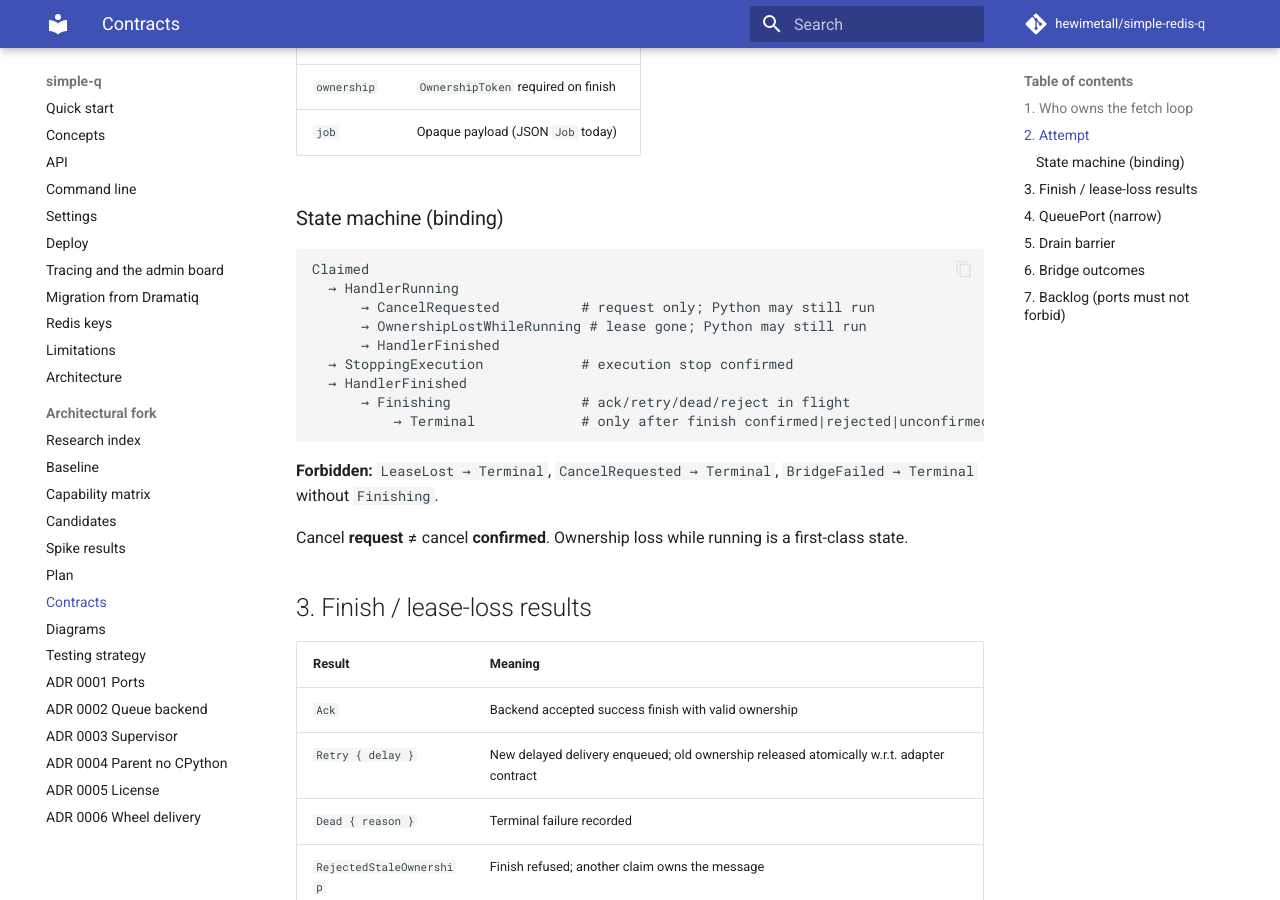
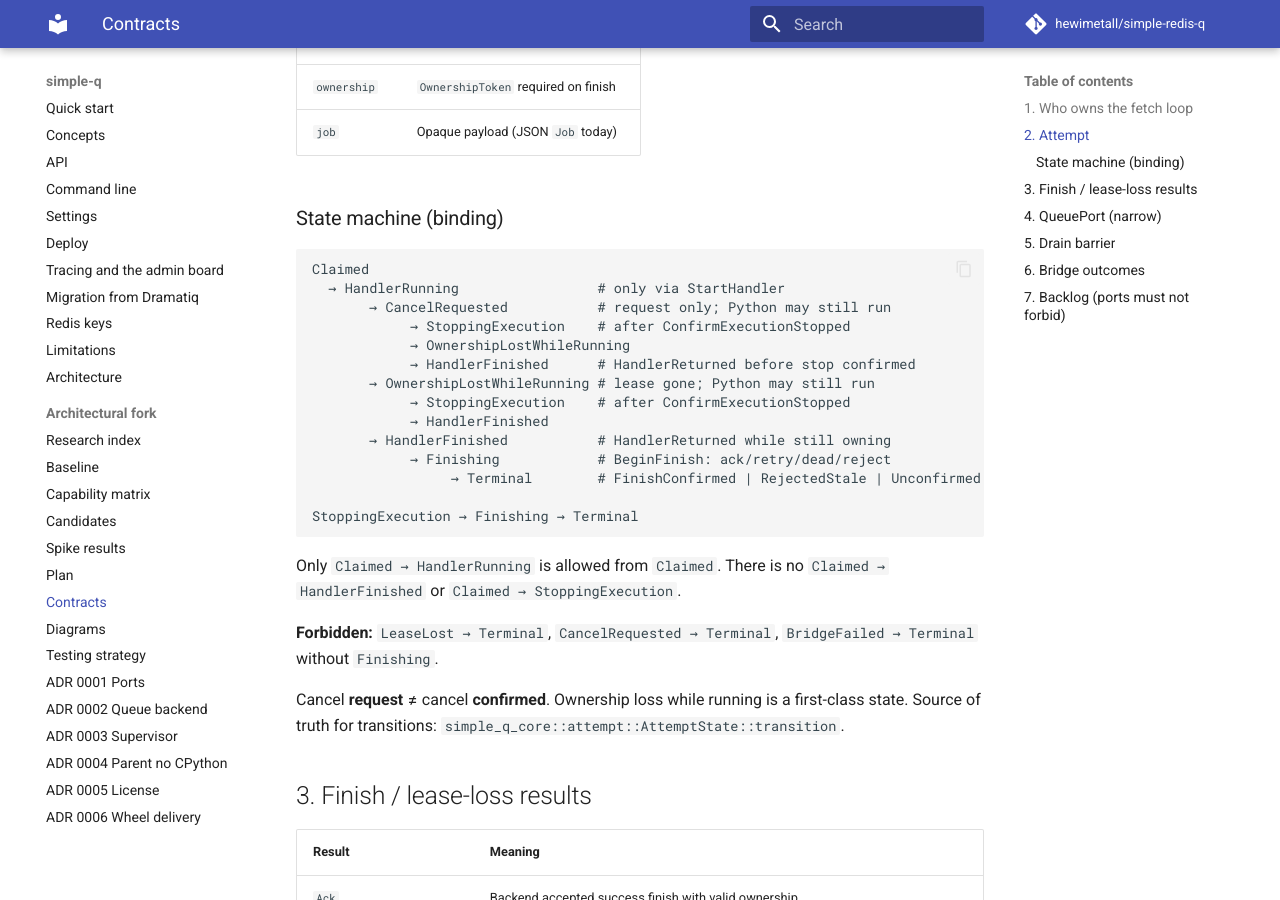
Before and after one commit to hewimetall/simple-redis-q, an MkDocs documentation site: the page built from docs/architecture/contracts.md, in a window 1280 px wide and 900 px high, scrolled down 774 px. Built offline with MkDocs 1.6.1 and Material for MkDocs 9.7.7, drawn with Linux system fonts in a browser that asks for light colours; comment, search, counter and statistics services are not loaded.

Commit message:
fix: align Attempt contract diagram with executable transitions
Clarify Claimed only goes to HandlerRunning, and StoppingExecution
means stop already confirmed (next is BeginFinish).

Co-authored-by: netromnik <hewimetall@users.noreply.github.com>

````diff
--- a/docs/architecture/contracts.md
+++ b/docs/architecture/contracts.md
@@ -27,19 +27,26 @@ An `Attempt` is one owned delivery:
 
 ```text
 Claimed
-  → HandlerRunning
-      → CancelRequested          # request only; Python may still run
-      → OwnershipLostWhileRunning # lease gone; Python may still run
-      → HandlerFinished
-  → StoppingExecution            # execution stop confirmed
-  → HandlerFinished
-      → Finishing                # ack/retry/dead/reject in flight
-          → Terminal             # only after finish confirmed|rejected|unconfirmed
+  → HandlerRunning                 # only via StartHandler
+       → CancelRequested           # request only; Python may still run
+            → StoppingExecution    # after ConfirmExecutionStopped
+            → OwnershipLostWhileRunning
+            → HandlerFinished      # HandlerReturned before stop confirmed
+       → OwnershipLostWhileRunning # lease gone; Python may still run
+            → StoppingExecution    # after ConfirmExecutionStopped
+            → HandlerFinished
+       → HandlerFinished           # HandlerReturned while still owning
+            → Finishing            # BeginFinish: ack/retry/dead/reject
+                 → Terminal        # FinishConfirmed | RejectedStale | Unconfirmed
+
+StoppingExecution → Finishing → Terminal
 ```
+
+Only `Claimed → HandlerRunning` is allowed from `Claimed`. There is no `Claimed → HandlerFinished` or `Claimed → StoppingExecution`.
 
 **Forbidden:** `LeaseLost → Terminal`, `CancelRequested → Terminal`, `BridgeFailed → Terminal` without `Finishing`.
 
-Cancel **request** ≠ cancel **confirmed**. Ownership loss while running is a first-class state.
+Cancel **request** ≠ cancel **confirmed**. Ownership loss while running is a first-class state. Source of truth for transitions: `simple_q_core::attempt::AttemptState::transition`.
 
 ## 3. Finish / lease-loss results
 
````
Also changed, not shown: 1 other file.
